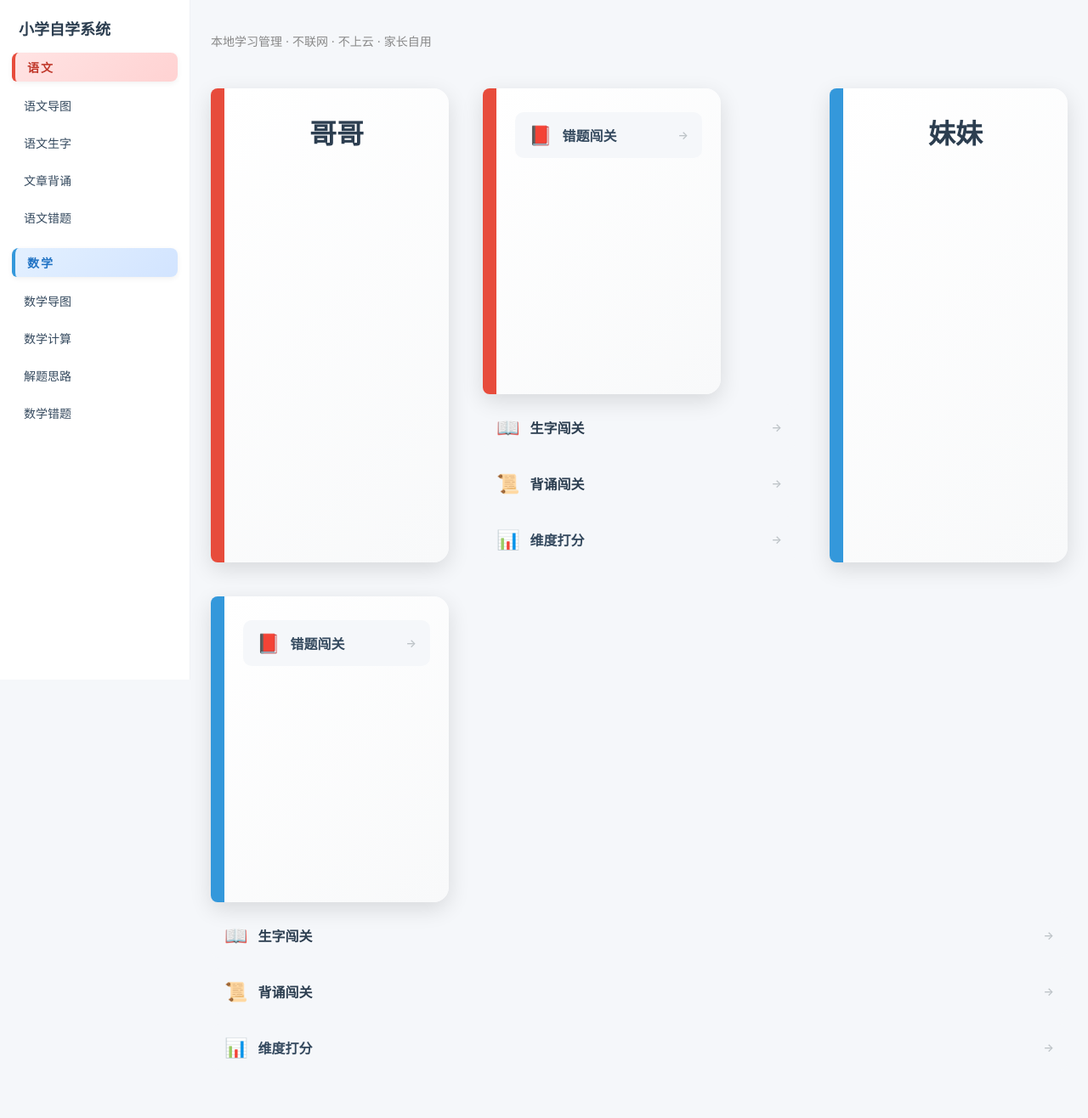
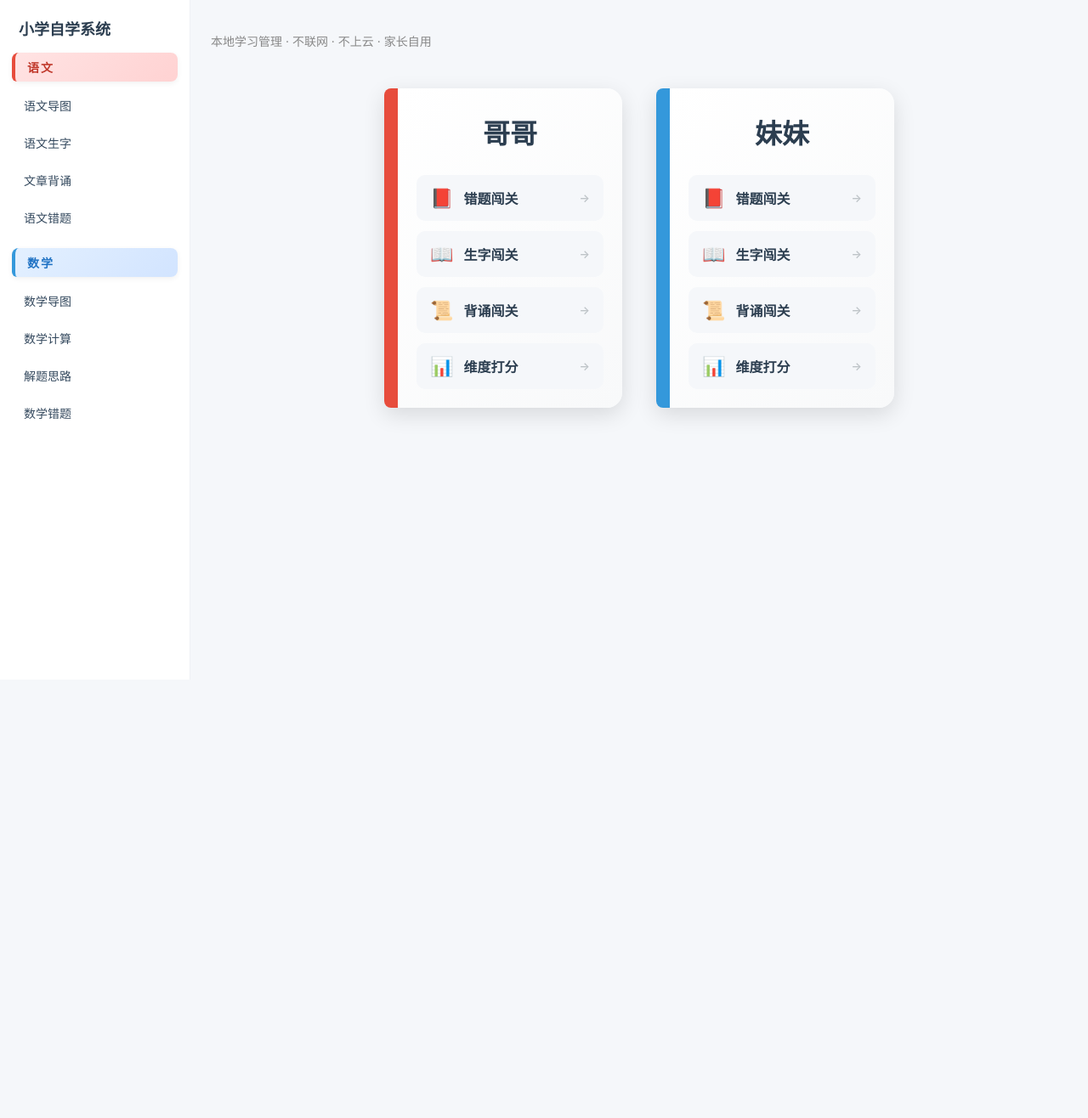
Before and after one commit to CosSinSinCos/primary_lms, a Flask app: page / in a window 1280 px wide. Shown: the whole page at 85% size. After the commit the page ends 493 px from the top, so only its background shows below. Run offline with Flask 3, Linux system fonts and the light colour scheme.

Commit message:
修复生字/背诵黑板点击不显示内容;闯关配色改深绿/深橙/深红底白字;主页4按钮可点击(去嵌套a,哥哥妹妹并列)

```diff
--- a/chinese.html
+++ b/chinese.html
@@ -24,7 +24,7 @@
         </div>
       </section>
 
-      <div class="game-banner"><span>🎯 <b class="game-who">哥哥</b> 的闯关：右键点击下面的<b>字</b>，标记 熟练 / 一般 / 生疏（绿 / 黄 / 红），一眼看出哪些字还不熟。</span></div>
+      <div class="game-banner"><span>🎯 <b class="game-who">哥哥</b> 的闯关：右键点击下面的<b>字</b>，标记 熟练 / 一般 / 生疏（深绿 / 深橙 / 深红），一眼看出哪些字还不熟。</span></div>
 
     <div id="sec-sheng">
         <h2 class="sec-heading">📖 生字（纵轴=偏旁部首，横轴=年级）</h2>
--- a/recite.html
+++ b/recite.html
@@ -24,7 +24,7 @@
         </div>
       </section>
 
-      <div class="game-banner"><span>🎯 <b class="game-who">哥哥</b> 的闯关：右键点击下面的<b>篇目</b>，标记 熟练 / 一般 / 生疏（绿 / 黄 / 红），一眼看出哪些文章还不熟。</span></div>
+      <div class="game-banner"><span>🎯 <b class="game-who">哥哥</b> 的闯关：右键点击下面的<b>篇目</b>，标记 熟练 / 一般 / 生疏（深绿 / 深橙 / 深红），一眼看出哪些文章还不熟。</span></div>
 
       <div id="sec-bei">
         <h2 class="sec-heading">📜 必背诗词与文章（纵轴=体裁，横轴=年级）</h2>
--- a/src/static/css/style.css
+++ b/src/static/css/style.css
@@ -636,9 +636,10 @@ body.game-mode #board { display: none; }
 }
 .game-banner b { color: #c0392b; }
 /* 熟练 / 一般 / 生疏 三档配色（绿 / 黄 / 红） */
-.char-chip.prof-good, .poem-chip.prof-good { background: #e7f7ec; color: #157a3e; border-color: #8fd9a6; }
-.char-chip.prof-mid,  .poem-chip.prof-mid  { background: #fff7df; color: #9a6b00; border-color: #f0d27a; }
-.char-chip.prof-poor, .poem-chip.prof-poor { background: #fdeaea; color: #c0392b; border-color: #f0a8a0; }
+/* 闯关模式：熟练/一般/生疏 → 整块深绿/深橙/深红底 + 白字 */
+body.game-mode .char-chip.prof-good, body.game-mode .poem-chip.prof-good { background: #1e7d3a; color: #fff; border-color: #155e2c; }
+body.game-mode .char-chip.prof-mid,  body.game-mode .poem-chip.prof-mid  { background: #d9721c; color: #fff; border-color: #b25c12; }
+body.game-mode .char-chip.prof-poor, body.game-mode .poem-chip.prof-poor { background: #c0202a; color: #fff; border-color: #971019; }
 /* 右键菜单 */
 .prof-menu {
   position: fixed; z-index: 999; min-width: 150px;
--- a/src/static/js/app.js
+++ b/src/static/js/app.js
@@ -48,7 +48,7 @@ function showProfMenu(x, y, onPick) {
   hideProfMenu();
   const m = document.createElement('div');
   m.className = 'prof-menu';
-  [['good', '熟练（绿）'], ['mid', '一般（黄）'], ['poor', '生疏（红）'], ['clear', '清除标记']].forEach(function (it) {
+  [['good', '熟练（深绿）'], ['mid', '一般（深橙）'], ['poor', '生疏（深红）'], ['clear', '清除标记']].forEach(function (it) {
     const b = document.createElement('button');
     b.className = 'm-' + it[0];
     b.textContent = it[1];
@@ -72,6 +72,13 @@ function initChallenge() {
   if (!GAME_ON) return;
   document.querySelectorAll('.char-chip').forEach(function (el) { bindProf(el, 'char', el.dataset.id); });
   document.querySelectorAll('.poem-chip').forEach(function (el) { bindProf(el, 'poem', el.dataset.id); });
+}
+function revealBoard() {
+  const empty = document.getElementById('board-empty');
+  const content = document.getElementById('board-content');
+  if (empty) empty.hidden = true;
+  if (content) content.hidden = false;
+  hideBoardTag();
 }
 function hideBoardTag() {
   const tag = document.getElementById('board-tag');
@@ -245,7 +252,7 @@ function showChar(btn) {
   const c = findChar(btn.dataset.id);
   if (!c) return;
 
-  hideBoardTag();
+  revealBoard();
   const bt = document.getElementById('board-title');
   bt.textContent = c.pinyin ? c.pinyin : (c.radical ? '部首「' + c.radical + '」' : '');
   const wrap = document.getElementById('board-sections');
@@ -301,7 +308,7 @@ function showPoem(btn) {
   const p = findPoem(btn.dataset.id);
   if (!p) return;
 
-  hideBoardTag();
+  revealBoard();
   document.getElementById('board-title').textContent = '《' + p.title + '》';
   const wrap = document.getElementById('board-sections');
   wrap.innerHTML = '';
--- a/src/templates/chinese.html
+++ b/src/templates/chinese.html
@@ -20,7 +20,7 @@
 </section>
 
 {# 生字：纵轴=部首，横轴=年级 #}
-<div class="game-banner"><span>🎯 <b class="game-who">哥哥</b> 的闯关：右键点击下面的<b>字</b>，标记 熟练 / 一般 / 生疏（绿 / 黄 / 红），一眼看出哪些字还不熟。</span></div>
+<div class="game-banner"><span>🎯 <b class="game-who">哥哥</b> 的闯关：右键点击下面的<b>字</b>，标记 熟练 / 一般 / 生疏（深绿 / 深橙 / 深红），一眼看出哪些字还不熟。</span></div>
 
 <div id="sec-sheng">
   <h2 class="sec-heading">📖 生字（纵轴=偏旁部首，横轴=年级）</h2>
--- a/src/templates/index.html
+++ b/src/templates/index.html
@@ -9,24 +9,24 @@
 </section>
 
 <div class="home-books">
-  <a class="book-card brother" href="{{ url_for('brother') }}">
+  <div class="book-card brother">
     <div class="book-title">哥哥</div>
     <div class="book-links">
-      <div class="book-link"><span class="book-link-icon">📕</span>错题闯关<span class="book-link-arrow">→</span></div>
+      <a class="book-link" href="{{ url_for('errors_list', subject='math') }}"><span class="book-link-icon">📕</span>错题闯关<span class="book-link-arrow">→</span></a>
       <a class="book-link" href="{{ url_for('chinese') }}?game=1&child=brother"><span class="book-link-icon">📖</span>生字闯关<span class="book-link-arrow">→</span></a>
       <a class="book-link" href="{{ url_for('recite') }}?game=1&child=brother"><span class="book-link-icon">📜</span>背诵闯关<span class="book-link-arrow">→</span></a>
-      <div class="book-link"><span class="book-link-icon">📊</span>维度打分<span class="book-link-arrow">→</span></div>
+      <a class="book-link" href="{{ url_for('strategy') }}"><span class="book-link-icon">📊</span>维度打分<span class="book-link-arrow">→</span></a>
     </div>
-  </a>
-  <a class="book-card sister" href="{{ url_for('sister') }}">
+  </div>
+  <div class="book-card sister">
     <div class="book-title">妹妹</div>
     <div class="book-links">
-      <div class="book-link"><span class="book-link-icon">📕</span>错题闯关<span class="book-link-arrow">→</span></div>
+      <a class="book-link" href="{{ url_for('errors_list', subject='math') }}"><span class="book-link-icon">📕</span>错题闯关<span class="book-link-arrow">→</span></a>
       <a class="book-link" href="{{ url_for('chinese') }}?game=1&child=sister"><span class="book-link-icon">📖</span>生字闯关<span class="book-link-arrow">→</span></a>
       <a class="book-link" href="{{ url_for('recite') }}?game=1&child=sister"><span class="book-link-icon">📜</span>背诵闯关<span class="book-link-arrow">→</span></a>
-      <div class="book-link"><span class="book-link-icon">📊</span>维度打分<span class="book-link-arrow">→</span></div>
+      <a class="book-link" href="{{ url_for('strategy') }}"><span class="book-link-icon">📊</span>维度打分<span class="book-link-arrow">→</span></a>
     </div>
-  </a>
+  </div>
 </div>
 
 {% endblock %}
--- a/src/templates/recite.html
+++ b/src/templates/recite.html
@@ -18,7 +18,7 @@
   </div>
 </section>
 
-<div class="game-banner"><span>🎯 <b class="game-who">哥哥</b> 的闯关：右键点击下面的<b>篇目</b>，标记 熟练 / 一般 / 生疏（绿 / 黄 / 红），一眼看出哪些文章还不熟。</span></div>
+<div class="game-banner"><span>🎯 <b class="game-who">哥哥</b> 的闯关：右键点击下面的<b>篇目</b>，标记 熟练 / 一般 / 生疏（深绿 / 深橙 / 深红），一眼看出哪些文章还不熟。</span></div>
 
 <div id="sec-bei">
   <h2 class="sec-heading">📜 必背诗词与文章（纵轴=体裁，横轴=年级）</h2>
```
Also changed, not shown: assets/site.js (+10 -3 lines), index.html (+8 -8 lines).
